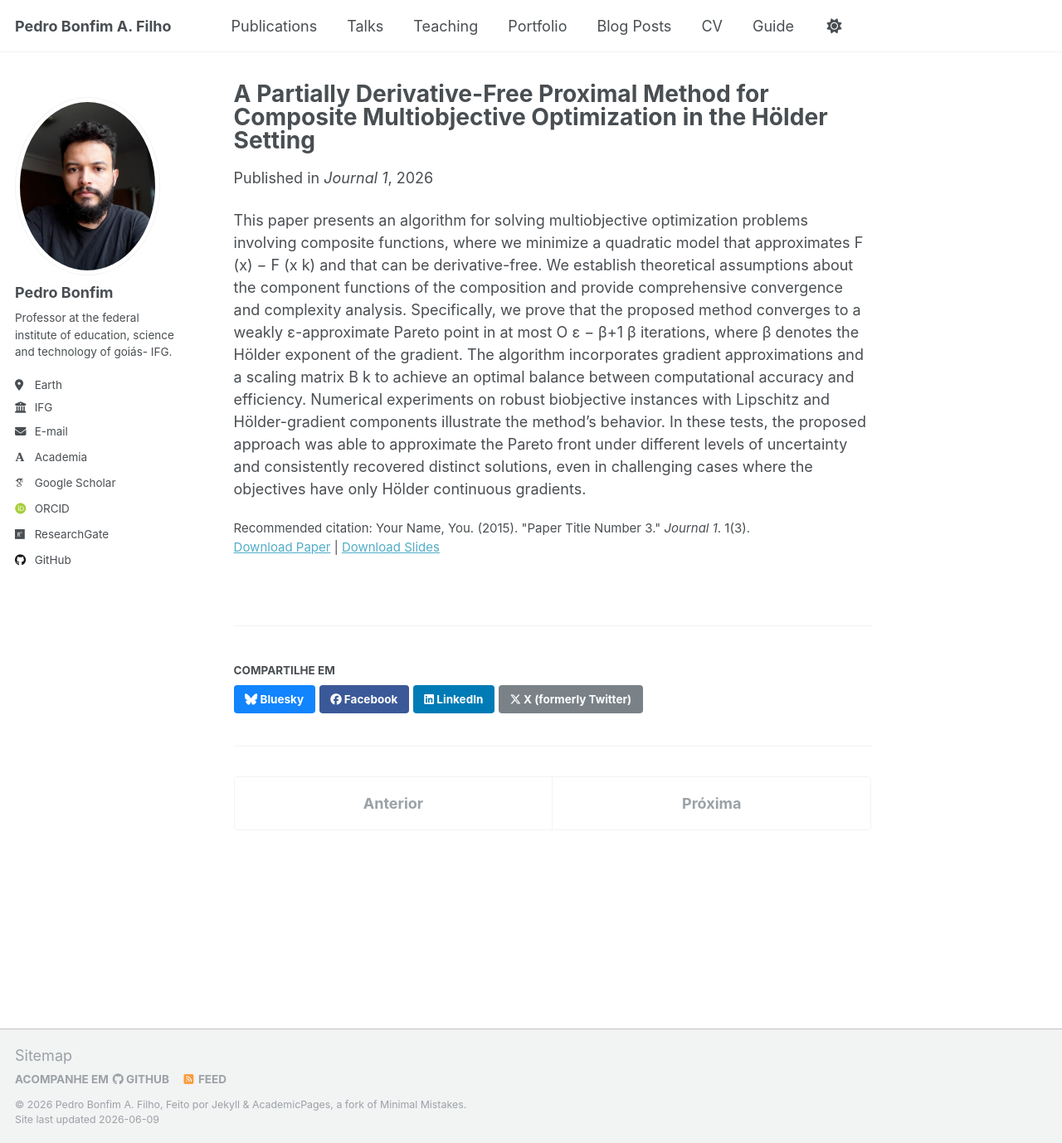
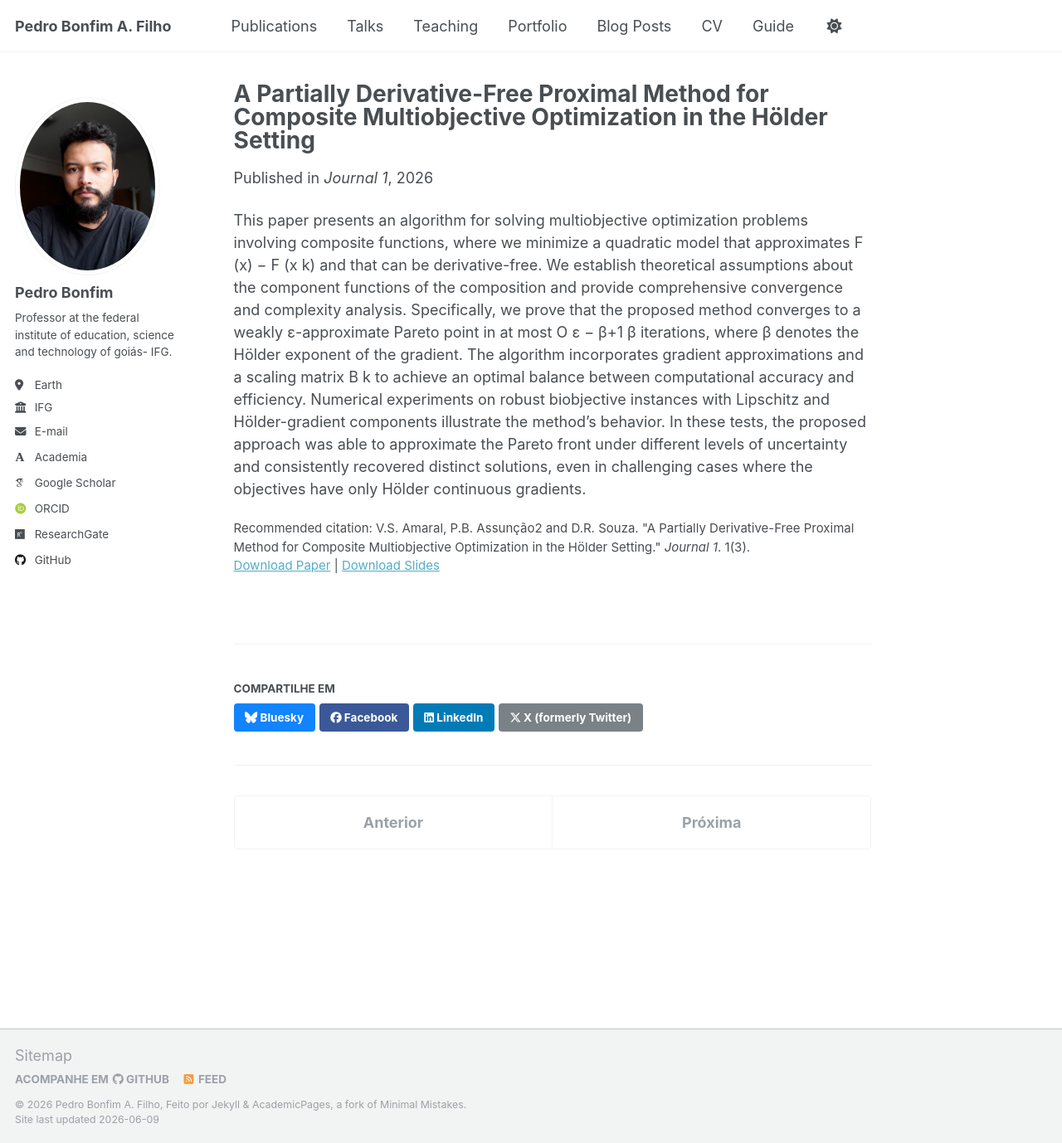
Before and after one commit to pedroassuncaofilho/pedroassuncaofilho.github.io, a Jekyll site: the page built from _publications/2015-10-01-paper-title-number-3.md, in a window 1280 px wide and 1378 px high. Shown: the whole window at 83% size. Built offline with Jekyll 4.4.1, drawn with Linux system fonts in a browser that asks for light colours; some web fonts are replaced.

Commit message:
Update 2015-10-01-paper-title-number-3.md

```diff
--- a/_publications/2015-10-01-paper-title-number-3.md
+++ b/_publications/2015-10-01-paper-title-number-3.md
@@ -8,7 +8,7 @@ date: 2026-10-01
 venue: 'Journal 1'
 slidesurl: 'http://academicpages.github.io/files/slides3.pdf'
 paperurl: 'http://academicpages.github.io/files/paper3.pdf'
-citation: 'Your Name, You. (2015). &quot;Paper Title Number 3.&quot; <i>Journal 1</i>. 1(3).'
+citation: 'V.S. Amaral, P.B. Assunção2 and D.R. Souza. &quot;A Partially Derivative-Free Proximal Method for Composite Multiobjective Optimization in the Hölder Setting.&quot; <i>Journal 1</i>. 1(3).'
 ---
 
 This paper presents an algorithm for solving multiobjective optimization problems involving composite functions, where we minimize a quadratic model that approximates F (x) − F (x k) and that can be derivative-free. We establish theoretical assumptions about the component functions of the composition and provide comprehensive convergence and complexity analysis. Specifically, we prove that the proposed method converges to a weakly ε-approximate Pareto point in at most O ε − β+1 β iterations, where β denotes the Hölder exponent of the gradient. The algorithm incorporates gradient approximations and a scaling matrix B k to achieve an optimal balance between computational accuracy and efficiency. Numerical experiments on robust biobjective instances with Lipschitz and Hölder-gradient components illustrate the method's behavior. In these tests, the proposed approach was able to approximate the Pareto front under different levels of uncertainty and consistently recovered distinct solutions, even in challenging cases where the objectives have only Hölder continuous gradients.
```
